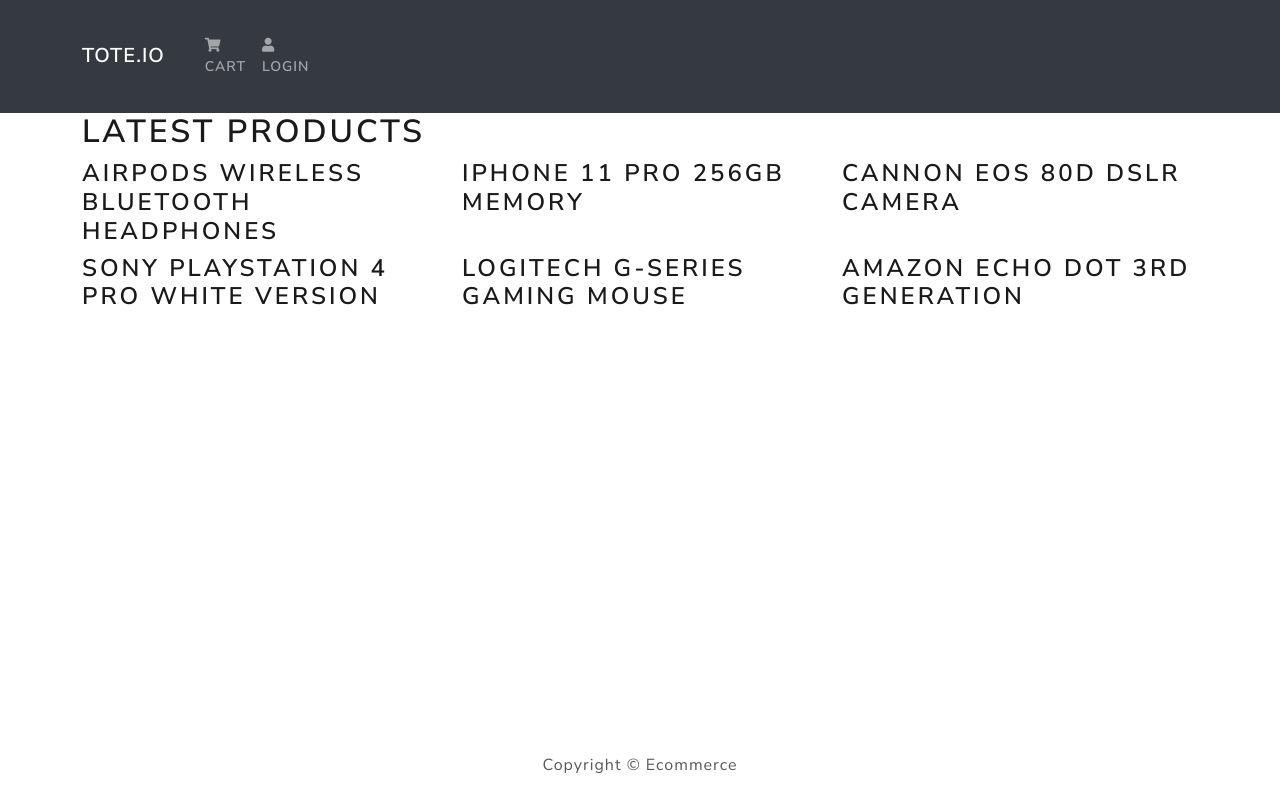
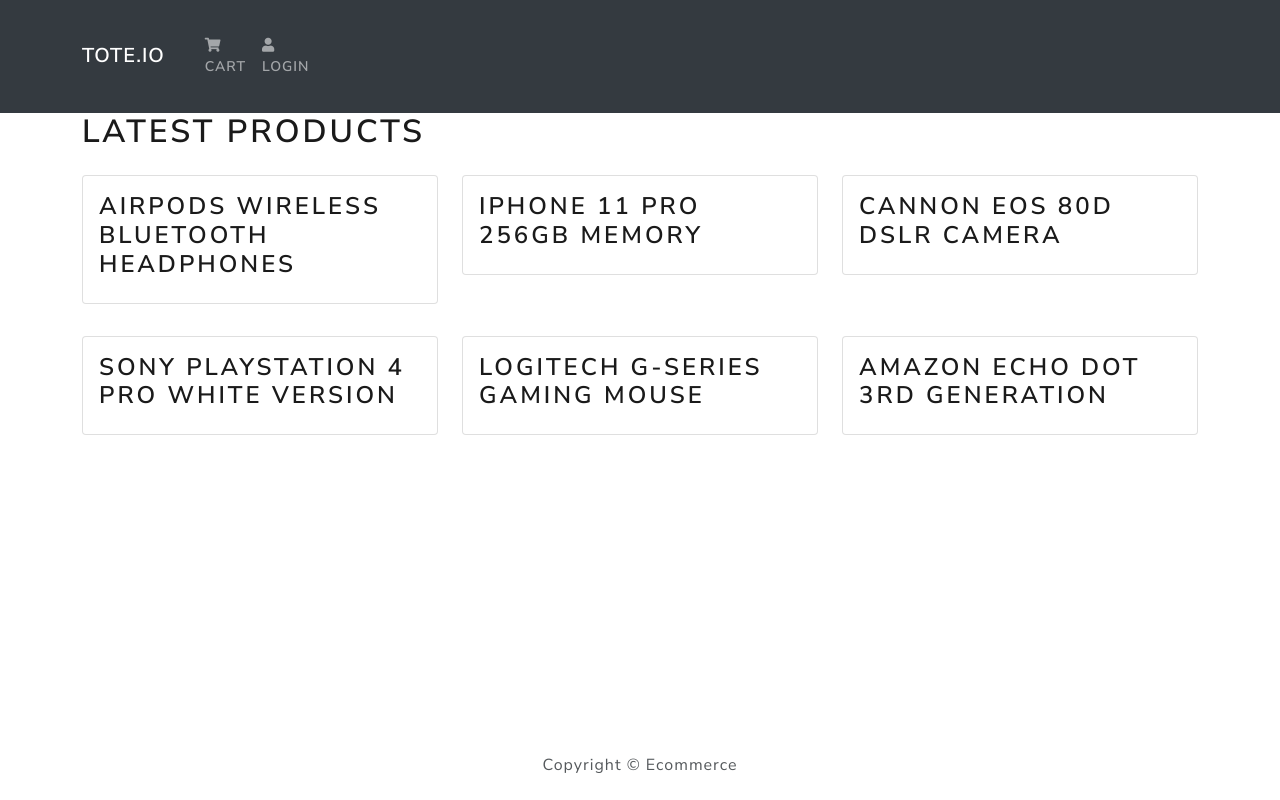
Before and after one commit to lawrencesalinas/Tote.io, a React (Create React App) app: page / in a window 1280 px wide. Built offline with nearby package versions, Linux system fonts and the light colour scheme.

Commit message:
added bootstrap

```diff
--- a/src/components/Product.js
+++ b/src/components/Product.js
@@ -1,8 +1,13 @@
 import React from 'react'
+import { Card } from 'react-bootstrap'
+
 
 function Product(props) {
     return (
-       <h3>{props.product.name}</h3>
+        <Card className = 'my-3 p-3 rounded'>
+            <h3>{props.product.name}</h3>
+        </Card>
+
     )
 }
 
```
